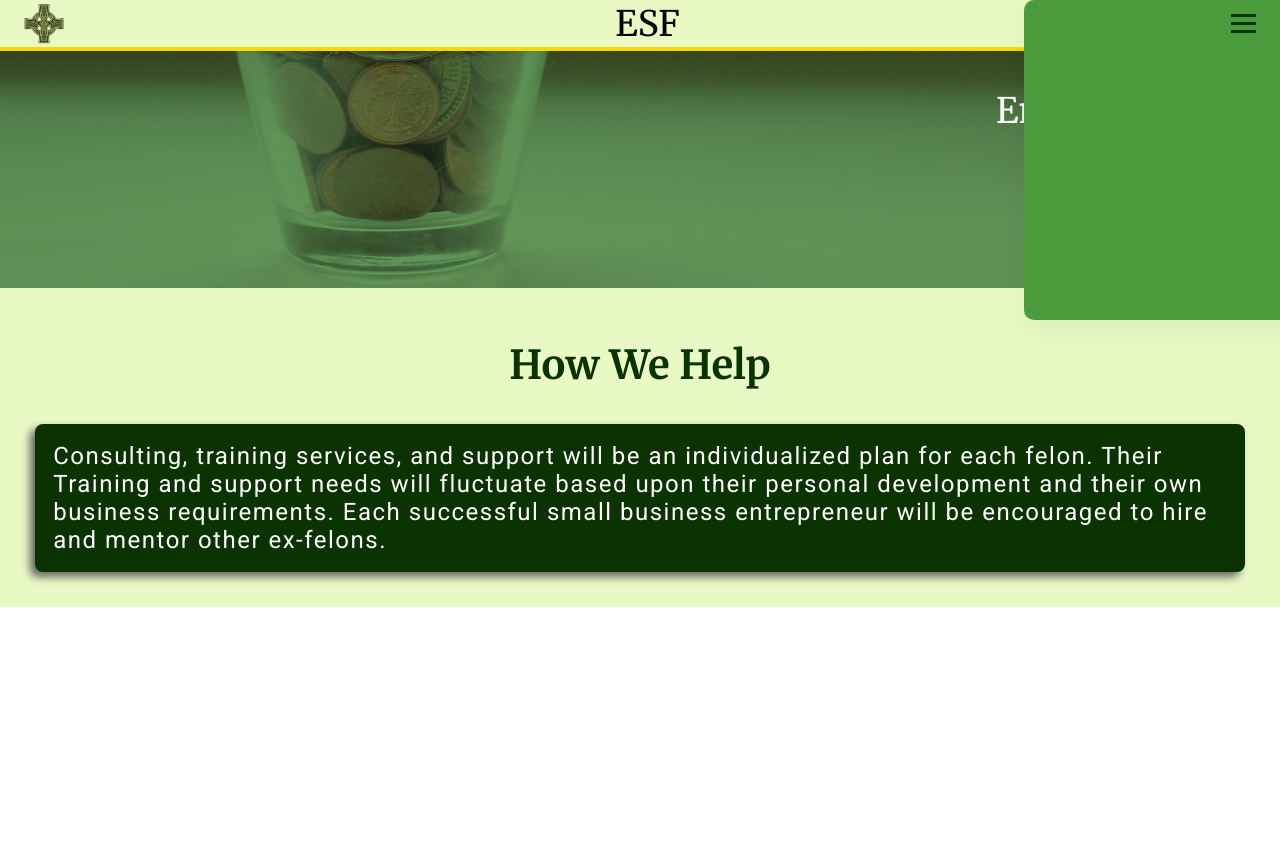
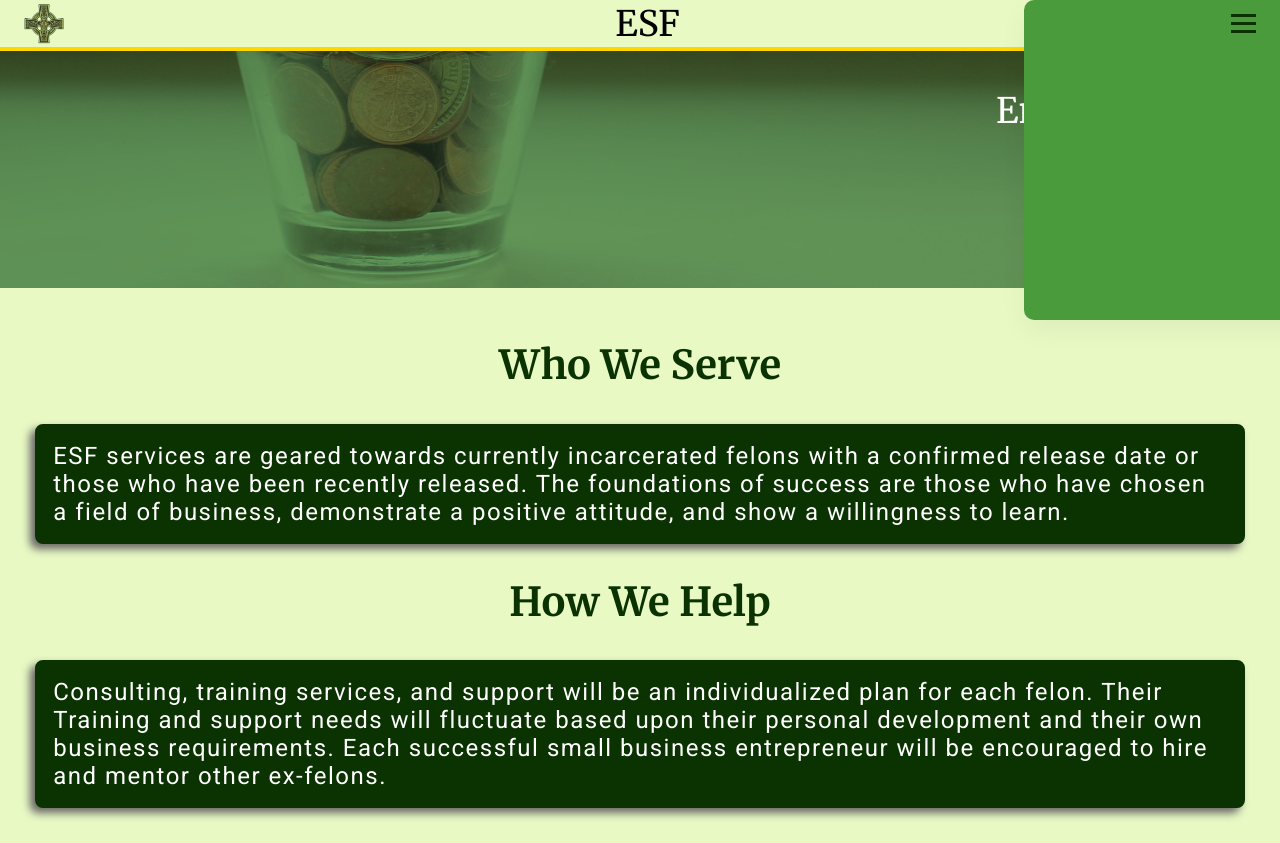
Before and after one commit to BrianBleau/esf, a Next.js app: page / in a window 1280 px wide. Before the commit the page ends 800 px from the top, so only its background shows below. Built offline with nearby package versions, Linux system fonts and the light colour scheme.

Commit message:
Update Overview.tsx

```diff
--- a/components/home/Overview.tsx
+++ b/components/home/Overview.tsx
@@ -3,6 +3,10 @@ import styles from './Overview.module.scss'
 export default function Overview () {
     return(
         <section className={styles.overviewContainer}>
+            <div>
+                <h1>Who We Serve</h1>
+                <p>ESF services are geared towards currently incarcerated felons with a confirmed release date or those who have been recently released. The foundations of success are those who have chosen a field of business, demonstrate a positive attitude, and show a willingness to learn.</p>
+            </div>
             <div>
                <h1>How We Help</h1>
                <p>
```
